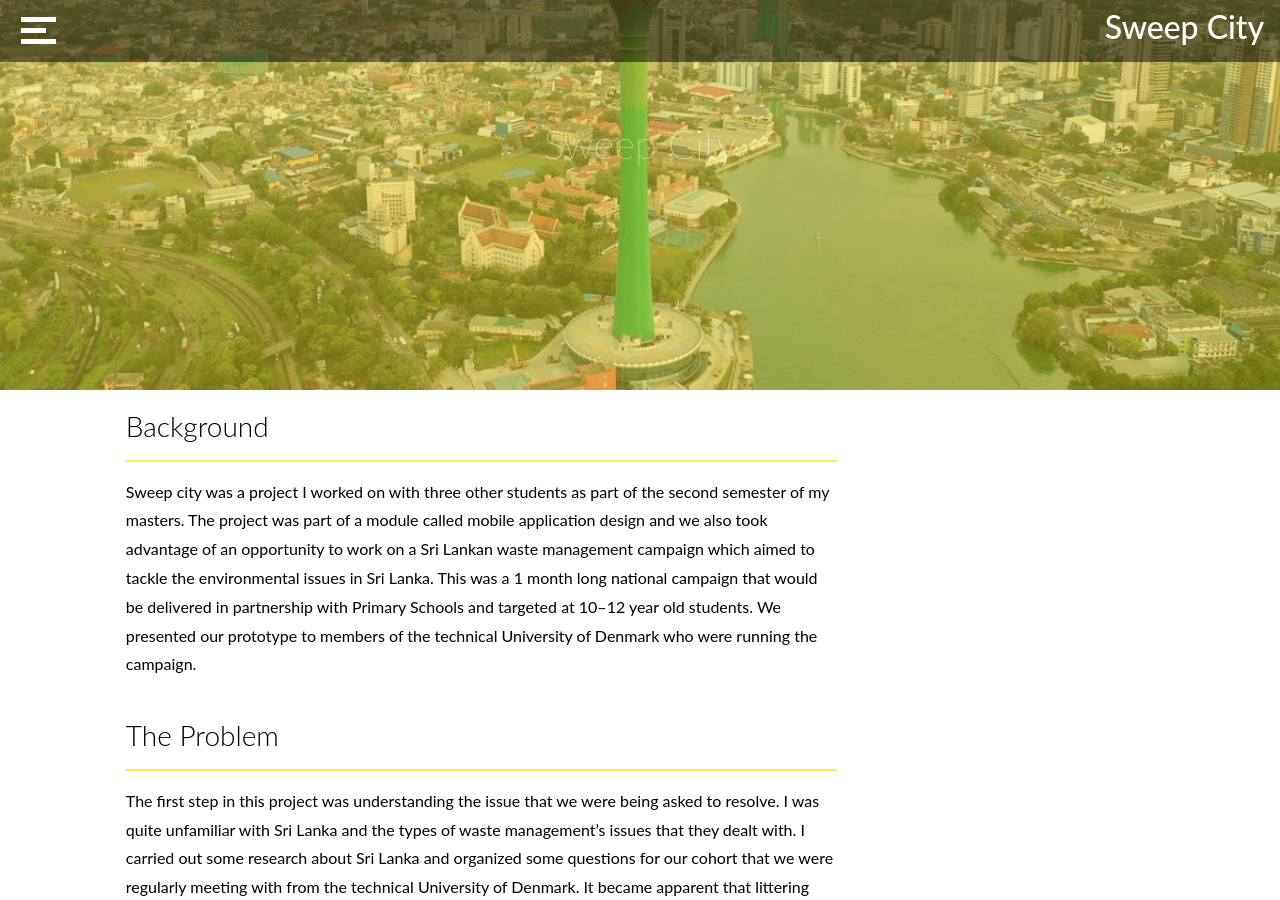
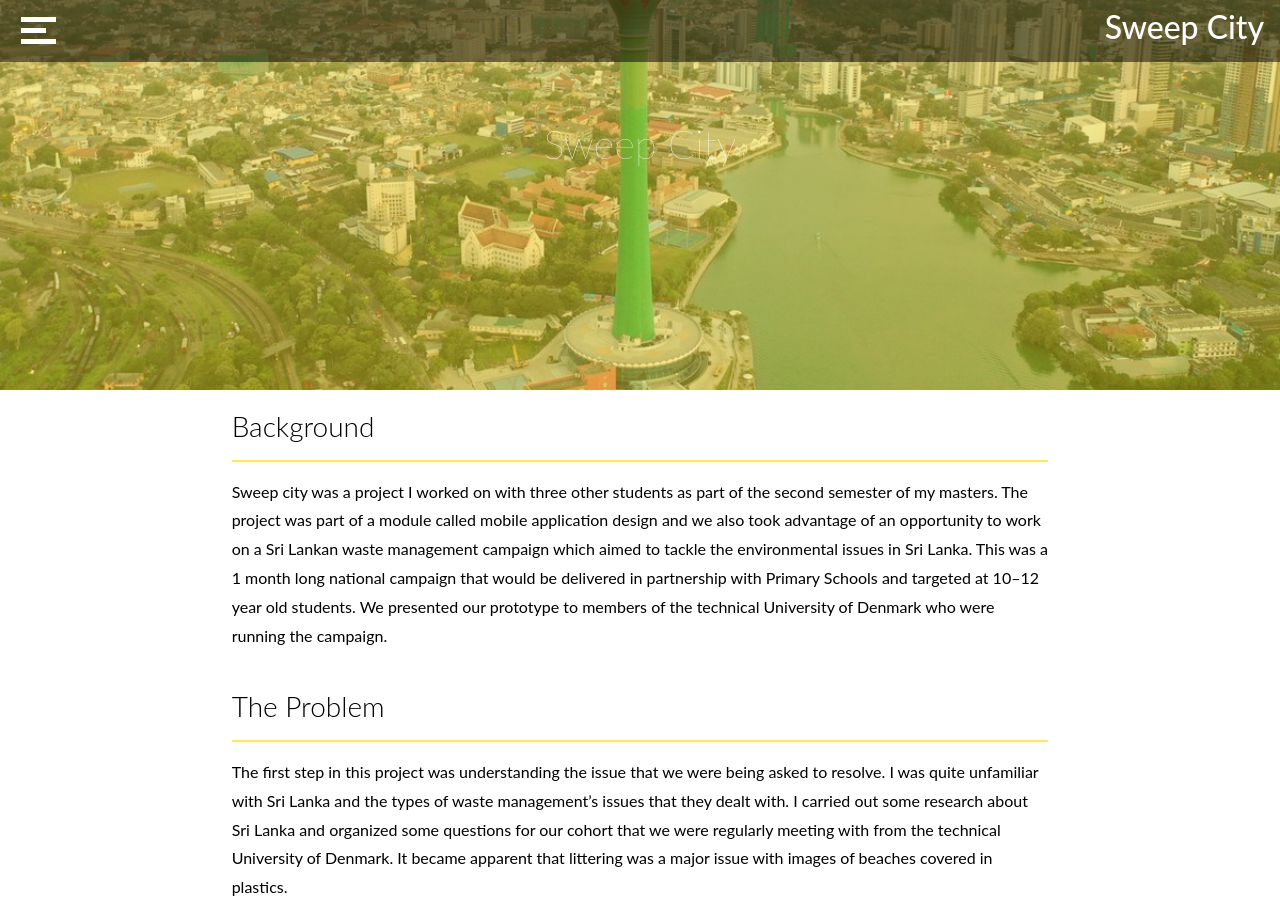
Before and after one commit to Tony8egan/www.TonesDesigns, a Jekyll site: the page built from SweepCity.markdown, in a window 1280 px wide and 900 px high. Built offline with Jekyll 4.4.1, drawn with Linux system fonts in a browser that asks for light colours; nearby versions of some CDN libraries.

Commit message:
Update SweepCity.html

```diff
--- a/_layouts/SweepCity.html
+++ b/_layouts/SweepCity.html
@@ -102,8 +102,8 @@
 
         </div>
         <div class="row" style="background-color:white;padding: 20px; padding-bottom: 35px">
-          <div class="col-sm-1" ></div>
-        <div class="col-sm-7" >
+          <div class="col-sm-2" ></div>
+        <div class="col-sm-8" >
             <H3 style ="color:black;font-weight: 300;">Background</H3>
             <hr style ="border: 1px solid; color:#FFEC51">
 
@@ -127,7 +127,7 @@
       </div>
 
 
-    <div class="col-sm-4" ></div>
+    <div class="col-sm-2" ></div>
 
 
 
```
